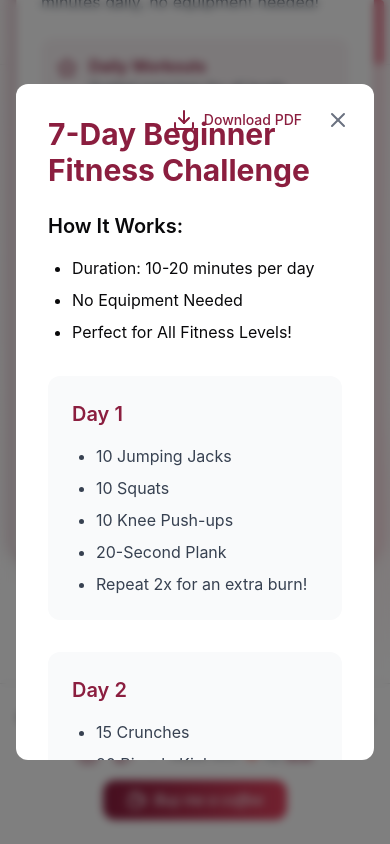
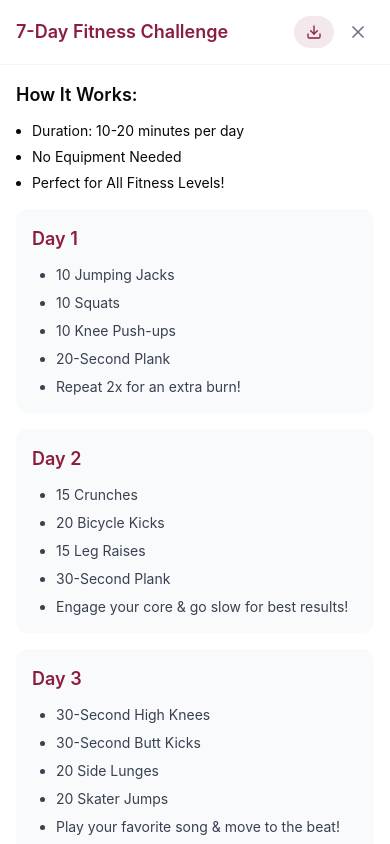
Before and after one commit to courseraisha/hobby-recommendation, a Next.js app: page / in a window 390 px wide. Both pictures are taken after a click on the button "Get Free Workout Plan". Shown: the part 1736-2580 px from the top of the page. Built offline with nearby package versions, Linux system fonts and the light colour scheme.

Commit message:
mobile components

```diff
--- a/src/components/ui/pdf-viewer.jsx
+++ b/src/components/ui/pdf-viewer.jsx
@@ -131,32 +131,40 @@ export function PDFViewer({ isOpen, onClose }) {
   }
 
   return (
-    <div className="fixed inset-0 bg-black/50 backdrop-blur-sm flex items-center justify-center p-4 z-50">
-      <div className="bg-white rounded-xl w-full max-w-4xl h-[80vh] relative animate-scale-in">
-        <div className="absolute top-4 right-4 flex gap-2">
+    <div className="fixed inset-0 bg-black/50 backdrop-blur-sm flex items-start justify-center p-0 sm:p-4 z-[60]">
+      <div className="bg-white w-full sm:rounded-xl sm:max-w-4xl h-screen sm:h-[90vh] relative animate-scale-in sm:mt-20">
+        {/* Header Bar */}
+        <div className="sticky top-0 bg-white border-b border-gray-100 p-4 flex items-center justify-between sm:absolute sm:border-0">
+          <h3 className="text-lg font-semibold text-[#8B1E3F] sm:hidden">
+            7-Day Fitness Challenge
+          </h3>
+          <div className="flex gap-2">
             <button
               onClick={handleDownload}
-            className="p-2 hover:bg-[#8B1E3F]/10 rounded-full transition-colors text-[#8B1E3F] flex items-center gap-2"
+              className="inline-flex items-center gap-2 px-3 py-1.5 bg-[#8B1E3F]/10 rounded-full text-[#8B1E3F] hover:bg-[#8B1E3F]/20 transition-colors"
             >
-            <Download className="h-6 w-6" />
-            <span className="text-sm font-medium">Download PDF</span>
+              <Download className="h-4 w-4 sm:h-5 sm:w-5" />
+              <span className="text-sm font-medium hidden sm:inline">Download PDF</span>
             </button>
             <button
               onClick={onClose}
-            className="p-2 hover:bg-gray-100 rounded-full transition-colors"
+              className="p-1.5 sm:p-2 hover:bg-gray-100 rounded-full transition-colors"
             >
-            <X className="h-6 w-6 text-gray-500" />
+              <X className="h-5 w-5 text-gray-500" />
             </button>
           </div>
+        </div>
 
-        <div id="pdf-content" className="p-8 h-full overflow-y-auto">
-          <h2 className="text-3xl font-bold text-[#8B1E3F] mb-6">7-Day Beginner Fitness Challenge</h2>
+        <div id="pdf-content" className="p-4 sm:p-8 h-[calc(100vh-4rem)] sm:h-full overflow-y-auto">
+          <h2 className="text-2xl sm:text-3xl font-bold text-[#8B1E3F] mb-6 hidden sm:block">
+            7-Day Beginner Fitness Challenge
+          </h2>
 
-          <div className="space-y-8">
+          <div className="space-y-4 sm:space-y-8">
             {/* Introduction */}
             <section>
-              <h3 className="text-xl font-semibold mb-4">How It Works:</h3>
-              <ul className="list-disc pl-6 space-y-2">
+              <h3 className="text-lg sm:text-xl font-semibold mb-3 sm:mb-4">How It Works:</h3>
+              <ul className="list-disc pl-4 sm:pl-6 space-y-1.5 sm:space-y-2 text-sm sm:text-base">
                 <li>Duration: 10-20 minutes per day</li>
                 <li>No Equipment Needed</li>
                 <li>Perfect for All Fitness Levels!</li>
@@ -165,18 +173,22 @@ export function PDFViewer({ isOpen, onClose }) {
 
             {/* Daily Workouts */}
             {[1, 2, 3, 4, 5, 6, 7].map((day) => (
-              <section key={day} className="p-6 bg-gray-50 rounded-xl">
-                <h3 className="text-xl font-semibold text-[#8B1E3F] mb-4">Day {day}</h3>
-                <div className="space-y-4">
+              <section key={day} className="p-4 sm:p-6 bg-gray-50 rounded-lg sm:rounded-xl">
+                <h3 className="text-lg sm:text-xl font-semibold text-[#8B1E3F] mb-3 sm:mb-4">
+                  Day {day}
+                </h3>
+                <div className="space-y-3 sm:space-y-4 text-sm sm:text-base">
                   {getDayWorkout(day)}
                 </div>
               </section>
             ))}
 
             {/* Extra Motivation */}
-            <section className="p-6 bg-[#8B1E3F]/5 rounded-xl">
-              <h3 className="text-xl font-semibold text-[#8B1E3F] mb-4">Extra Motivation</h3>
-              <ul className="list-disc pl-6 space-y-2">
+            <section className="p-4 sm:p-6 bg-[#8B1E3F]/5 rounded-lg sm:rounded-xl">
+              <h3 className="text-lg sm:text-xl font-semibold text-[#8B1E3F] mb-3 sm:mb-4">
+                Extra Motivation
+              </h3>
+              <ul className="list-disc pl-4 sm:pl-6 space-y-1.5 sm:space-y-2 text-sm sm:text-base">
                 <li>Take progress pictures on Day 1 & Day 7</li>
                 <li>Create a workout playlist to keep moving</li>
                 <li>Challenge a friend & do it together</li>
```
Lines whose indentation alone changed are shown as unchanged.
